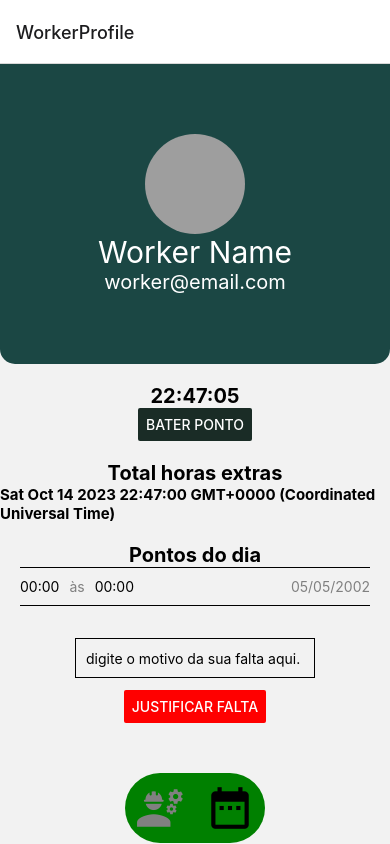
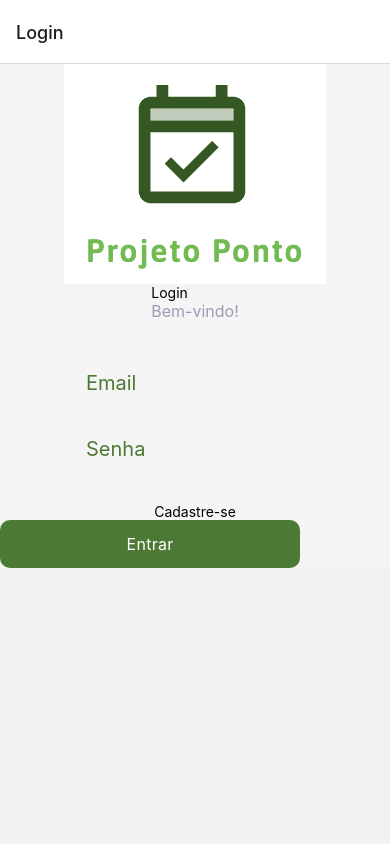
Before and after one commit to ICEI-PUC-Minas-PMV-ADS/pmv-ads-2023-2-e3-proj-mov-t1-projeto-ponto, a React Native app in the folder src/frontend/: screen / in a window 390 px wide. Built offline with nearby package versions, Linux system fonts and the light colour scheme; grey boxes are pictures that could not be loaded.

Commit message:
adding auth provider logic

```diff
--- a/src/frontend/App.jsx
+++ b/src/frontend/App.jsx
@@ -1,4 +1,4 @@
-import { useState } from "react";
+import { useMemo, useReducer } from "react";
 import {
   Login,
   WorkerProfile,
@@ -8,21 +8,51 @@ import {
 } from "../frontend/views";
 import { NavigationContainer } from "@react-navigation/native";
 import { createNativeStackNavigator } from "@react-navigation/native-stack";
+import { authReducer } from "./reducers";
+import { AuthContext } from "./context";
+
+const DEFAULT_AUTH_OBJECT = {
+  isLoading: true,
+  isSignout: false,
+  userToken: null,
+};
 
 const Stack = createNativeStackNavigator();
 
 export default function App() {
-  const [isAdmin, setIsAdmin] = useState(false);
+  const [authState, dispatch] = useReducer(authReducer, DEFAULT_AUTH_OBJECT);
+
+  const authContext = useMemo(() => ({
+    signIn: async (data) => {
+      dispatch({ type: "SIGN_IN", token: "dummy-auth-token" });
+    },
+    signOut: () => dispatch({ type: "SIGN_OUT" }),
+    signUp: async (data) => {
+      dispatch({ type: "SIGN_IN", token: "dummy-auth-token" });
+    },
+  }));
 
   return (
+    <AuthContext.Provider value={authContext}>
       <NavigationContainer>
-      <Stack.Navigator initialRouteName={isAdmin ? "Register" : "WorkerProfile"}>
+        <Stack.Navigator>
+          {authState.userToken === null ? (
+            <>
               <Stack.Screen name="Login" component={Login} />
-        <Stack.Screen name="PasswordRegister" component={PasswordRegister} />
+              <Stack.Screen name="Register" component={Register} />
+              <Stack.Screen
+                name="PasswordRegister"
+                component={PasswordRegister}
+              />
+            </>
+          ) : (
+            <>
               <Stack.Screen name="PointHistory" component={PointHistory} />
               <Stack.Screen name="WorkerProfile" component={WorkerProfile} />
-        <Stack.Screen name="Register" component={Register} />
+            </>
+          )}
         </Stack.Navigator>
       </NavigationContainer>
+    </AuthContext.Provider>
   );
 }
--- /dev/null
+++ b/src/frontend/context/authContext.js
@@ -0,0 +1,3 @@
+import { createContext } from "react";
+
+export const AuthContext = createContext();
--- /dev/null
+++ b/src/frontend/context/index.js
@@ -0,0 +1 @@
+export * from "./authContext";
--- /dev/null
+++ b/src/frontend/reducers/authReducer.js
@@ -0,0 +1,22 @@
+export const authReducer = (prevState, action) => {
+  switch (action.type) {
+    case "RESTORE_TOKEN":
+      return {
+        ...prevState,
+        userToken: action.token,
+        isLoading: false,
+      };
+    case "SIGN_IN":
+      return {
+        ...prevState,
+        isSignout: false,
+        userToken: action.token,
+      };
+    case "SIGN_OUT":
+      return {
+        ...prevState,
+        isSignout: true,
+        userToken: null,
+      };
+  }
+};
--- /dev/null
+++ b/src/frontend/reducers/index.js
@@ -0,0 +1 @@
+export * from "./authReducer";
```
Lines whose indentation alone changed are shown as unchanged.
